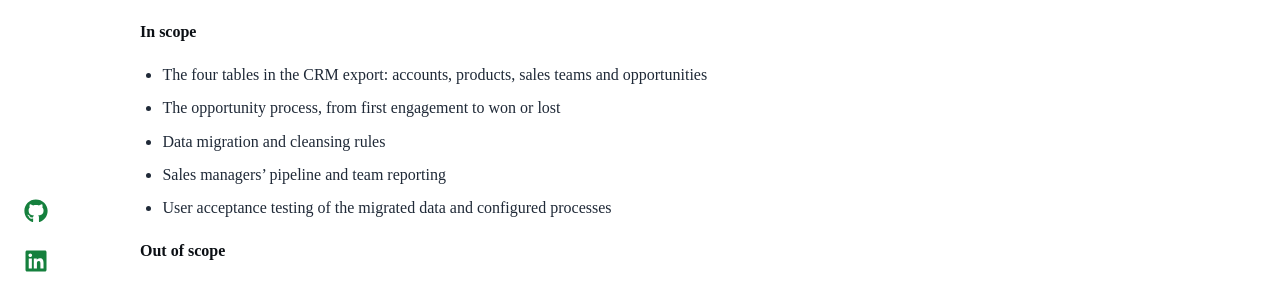
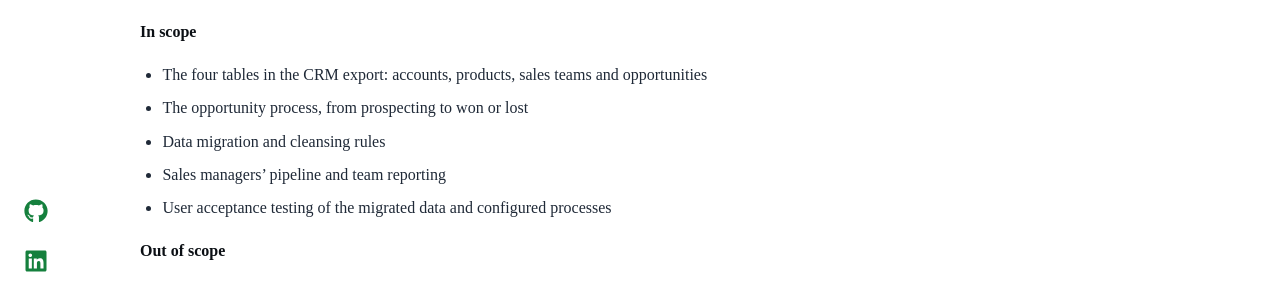
Before and after one commit to Darbari-V/crm-migration-case-study, a Jekyll site: the page built from docs/01-project-brief.md, in a window 1280 px wide and 900 px high, scrolled down 1067 px. Shown: the part 161-446 px from the top of the window. Built offline with Jekyll 4.4.1, drawn with Linux system fonts in a browser that asks for light colours; our own code applies the rules of GitHub Pages for plain Markdown files.

Commit message:
Start the scope at prospecting

```diff
--- a/docs/01-project-brief.md
+++ b/docs/01-project-brief.md
@@ -27,7 +27,7 @@ In this case, MavenTech has decided to move to Salesforce. Before it switches, i
 **In scope**
 
 - The four tables in the CRM export: accounts, products, sales teams and opportunities
-- The opportunity process, from first engagement to won or lost
+- The opportunity process, from prospecting to won or lost
 - Data migration and cleansing rules
 - Sales managers' pipeline and team reporting
 - User acceptance testing of the migrated data and configured processes
```
